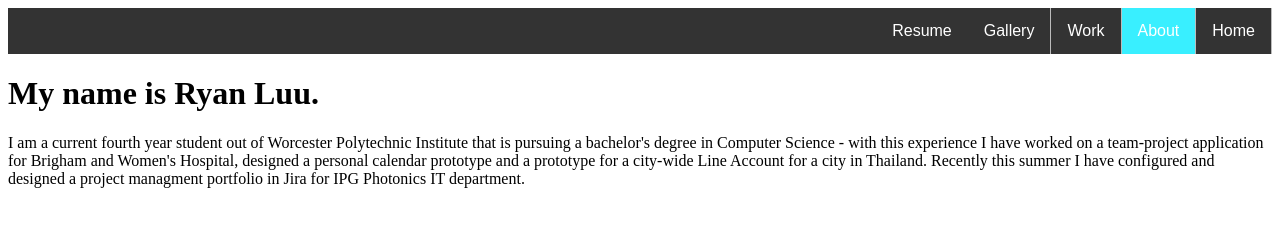
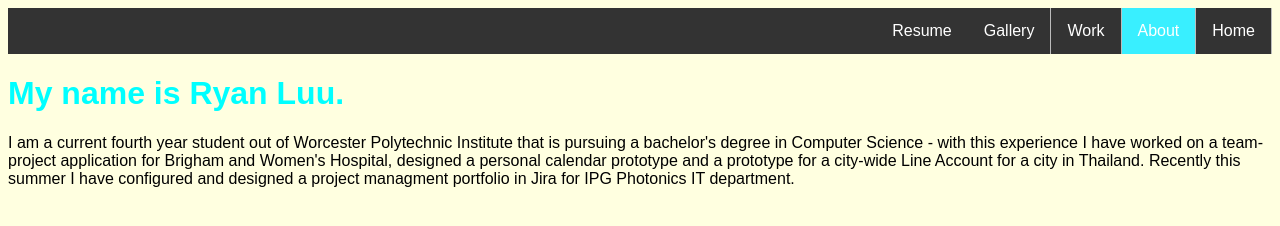
Before and after one commit to rluu1/Resume-Website, a plain HTML site: page aboutPage.html in a window 1280 px wide. Drawn offline with Linux system fonts and the light colour scheme.

Commit message:
changed font

```diff
--- a/aboutPage.html
+++ b/aboutPage.html
@@ -2,6 +2,11 @@
   <html>
     <head>
       <title>About Ryan Luu - Software and Web Developer</title>
+      <style>
+        body {background: lightyellow}
+        h1 {color:cyan; font-family: sans-serif;}
+        p {color: black; font-family: fantasy;}
+      </style>
       <link rel="stylesheet" type="text/css" href="mainPage.css" media="screen and (orientation:portrait)"/>
       <link rel="stylesheet" type="text/css" href="mainPage.css" media="screen and (orientation:landscape)"/>
       <meta charset="UTF-8">
```
